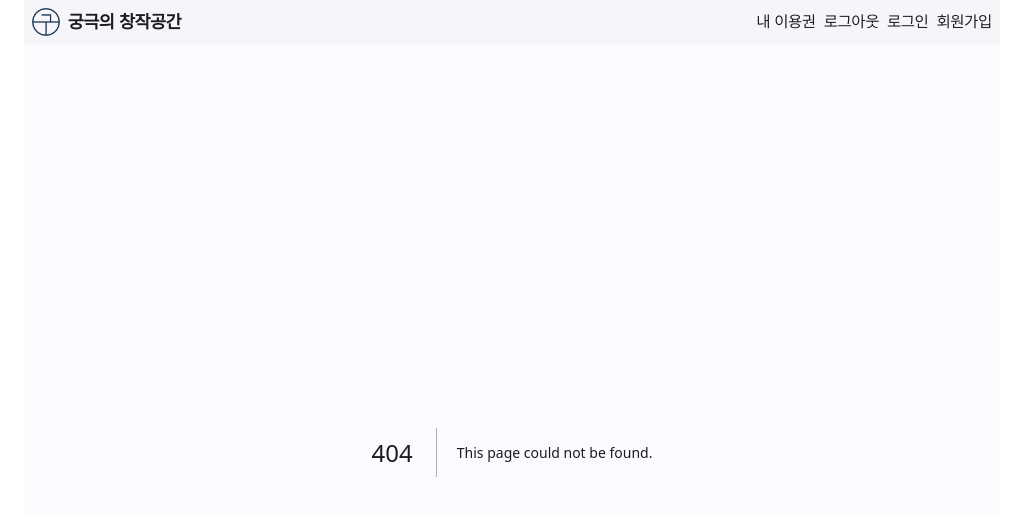
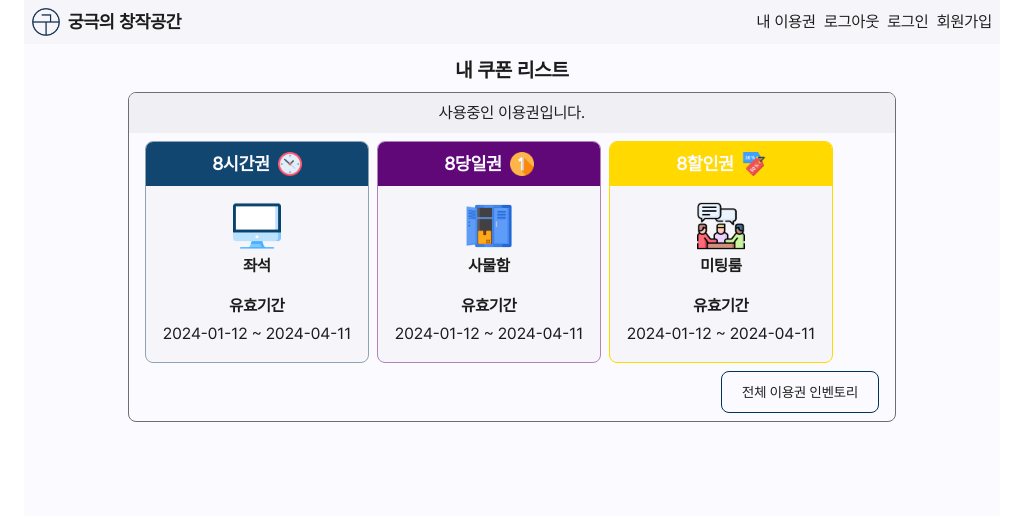
Before and after one commit to archive-xee/hot-desking-app, a Next.js app: page /user/inuse in a window 1280 px wide. Before the commit this address had no page. Shown: the top 516 px of the page, without its empty margins (128-1150 px from the left). Built offline with nearby package versions, Linux system fonts and the light colour scheme.

Commit message:
[Add] user/inuse 페이지(UI만) 완성

```diff
--- /dev/null
+++ b/src/app/user/inuse/page.tsx
@@ -0,0 +1,93 @@
+import Link from "next/link";
+import { TicketInUse } from "@/src/components/molecules/Ticket";
+// 남은 수량이 정말 필요한가?
+export default function TicketInUsePage() {
+  return (
+    <div className="m-auto mx-1 flex flex-col gap-2 py-1">
+      <TicketInUseTitle />
+      <VerticalListViewContainer
+        actions={
+          <Link href="/user/ticket">
+            <button
+              type="button"
+              className="rounded-lg border border-blue-700 bg-white-100 px-5 py-2.5 text-sm font-medium hover:bg-blue-300 hover:text-white-100 "
+            >
+              전체 이용권 인벤토리
+            </button>
+          </Link>
+        }
+        title="사용중인 이용권입니다."
+        listItems={
+          <>
+            <TicketInUse
+              ticket={{
+                id: "1",
+                type: "time",
+                bookable: "seat",
+                price: 10000,
+                period: 86400,
+                issuedAt: 1706946429,
+                expiresAt: 1707551229,
+              }}
+            ></TicketInUse>
+            <TicketInUse
+              ticket={{
+                id: "1",
+                type: "oneday",
+                bookable: "locker",
+                price: 10000,
+                period: 86400,
+                issuedAt: 1706946429,
+                expiresAt: 1707551229,
+              }}
+            ></TicketInUse>
+            <TicketInUse
+              ticket={{
+                id: "1",
+                type: "discount",
+                bookable: "meetingroom",
+                price: 10000,
+                period: 86400,
+                issuedAt: 1706946429,
+                expiresAt: 1707551229,
+              }}
+            ></TicketInUse>
+          </>
+        }
+      />
+    </div>
+  );
+}
+
+// 티켓인모달도 가능할듯...?
+
+const TicketInUseTitle = () => {
+  return <h1 className="text-center text-xl font-bold">내 쿠폰 리스트</h1>;
+};
+
+// 이건 아마도 새로 만들어야하는...
+// 가로로 스크롤이 되는?
+
+type VerticalListViewContainerProps = {
+  title: string;
+  listItems: React.ReactNode;
+  actions?: React.ReactNode;
+};
+
+const VerticalListViewContainer = (props: VerticalListViewContainerProps) => {
+  const { title, listItems, actions } = props;
+
+  return (
+    <div className="container mx-auto  max-w-screen-md  overflow-hidden rounded-lg border border-black-100">
+      <div className="bg-white-500 py-2 text-center">
+        <p>{title}</p>
+      </div>
+      <div className="flex w-full flex-col gap-2 px-4 py-2">
+        <div className={`flex max-h-96 flex-row gap-2 overflow-x-auto `}>
+          {listItems}
+        </div>
+        <div className="flex flex-row justify-end">{actions}</div>
+      </div>
+    </div>
+  );
+};
--- a/src/components/organisms/Header.tsx
+++ b/src/components/organisms/Header.tsx
@@ -1,5 +1,5 @@
-import Image from "next/image"
-import Link from "next/link"
+import Image from "next/image";
+import Link from "next/link";
 
 export default function Header() {
   return (
@@ -16,7 +16,7 @@ export default function Header() {
       <h1 className="text-lg font-bold">궁극의 창작공간</h1>
       <div className="grow"></div>
       <div className="flex flex-row gap-2">
-        <Link href="/user/ticket" className="hover:underline">
+        <Link href="/user/inuse" className="hover:underline">
           내 이용권
         </Link>
         <Link href="/signup" className="hover:underline">
@@ -30,5 +30,5 @@ export default function Header() {
         </Link>
       </div>
     </div>
-  )
+  );
 }
```
